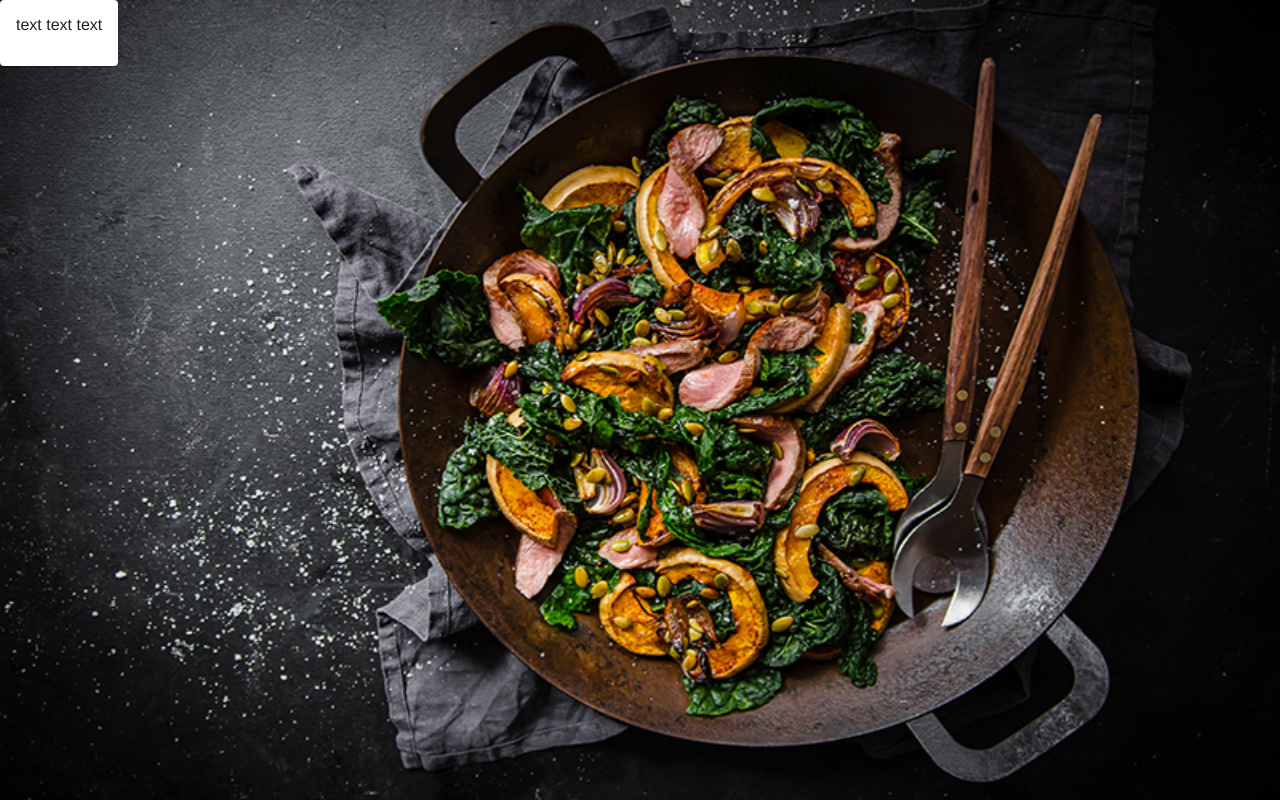
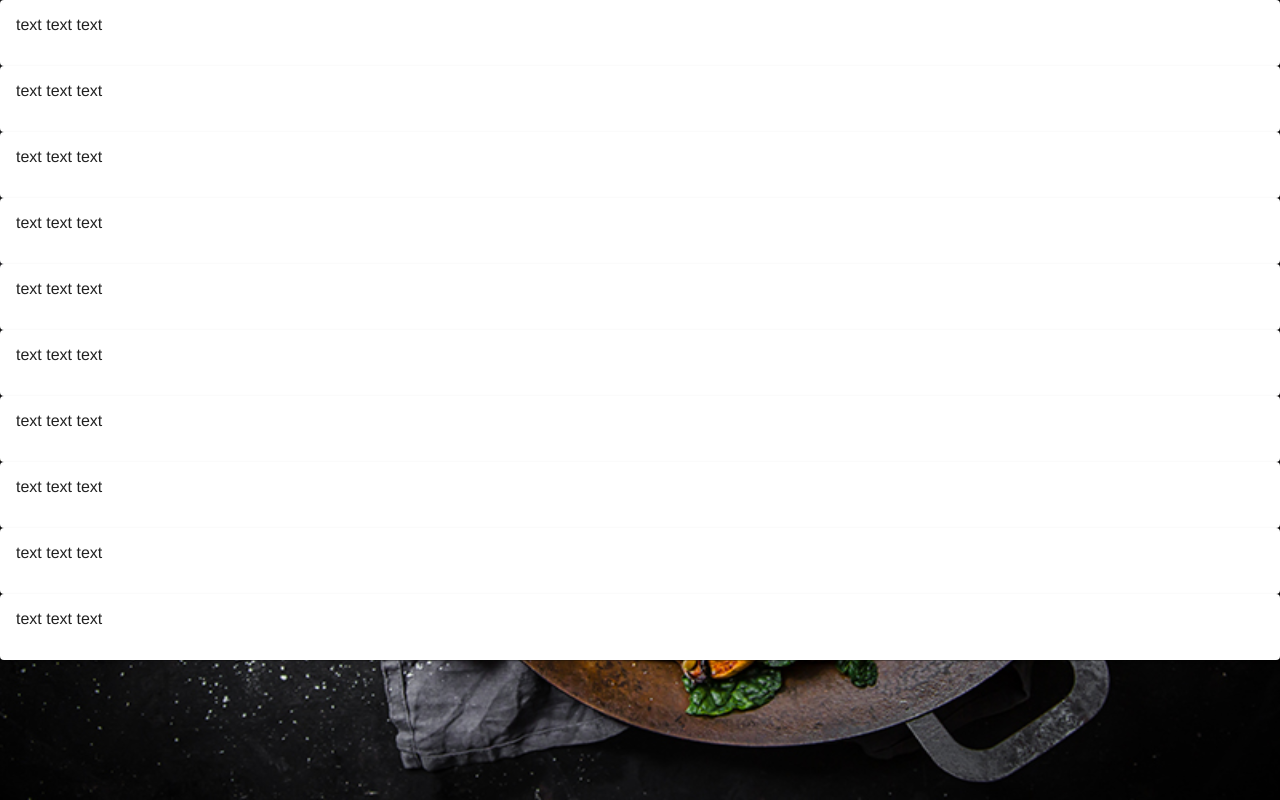
Before and after one commit to Deveneven/TasTier, a React (Create React App) app in the folder frontend/: page / in a window 1280 px wide. Built offline with nearby package versions, Linux system fonts and the light colour scheme.

Commit message:
Dodanie dtos

```diff
--- a/frontend/src/Screen/MainScreen/MainScreen.tsx
+++ b/frontend/src/Screen/MainScreen/MainScreen.tsx
@@ -1,9 +1,44 @@
-import React from 'react';
-import Grid from '@mui/material/Grid';
-import CustomCard from '../../Shared/Card/Card';
+import React, {useEffect, useState} from 'react';
+// import Grid from '@mui/material/Grid';
+import CustomCard from '../../Shared/Components/Card/Card';
+import { RecipeDTO } from '../../Shared/DTOs/RecipeDTO';
 const MainScreen = () => {
-  return <Grid container>
-    <CustomCard/>
-  </Grid>;
+  const [dataAll, setDataAll] = useState<RecipeDTO[]>([]);
+  useEffect(() => {
+    console.log('Main screen');
+    const recipe = {
+      Id: 0,
+      Name: 'Pancakes',
+      Difficulty: 1,
+      Time: '',
+      Image: '',
+      Description:
+        // eslint-disable-next-line max-len
+        'Jajka roztrzepać i wymieszać z mlekiem, następnie połączyć z pozostałymi składnikami na końcu dodać masło. Odstawić na 15 minut',
+      User: {
+        Avatar: '',
+        NickName: 'Kowalski1',
+      },
+      Date: '2022/05/24',
+      Rating: 233,
+    };
+    for (let i = 0; i < 10; i++) {
+      recipe.Id = i;
+      setDataAll((v) => [...v, recipe]);
+    }
+  }, []);
+  return (
+    <div>
+      {dataAll?.map((recipe: any) => {
+        return <CustomCard key={recipe.Id} data={recipe} />;
+      })}
+    </div>
+    // <Grid container spacing={2}>
+    //   {dataAll.map((recipe) => {
+    //     <CustomCard
+    //     />;
+    //   })}
+    // </Grid>
+  );
 };
 export default MainScreen;
--- a/frontend/src/Screen/SignInScreen/SignInScreen.tsx
+++ b/frontend/src/Screen/SignInScreen/SignInScreen.tsx
@@ -4,7 +4,7 @@ import Grid from '@mui/material/Grid';
 import {Avatar, Box, Button, Card, TextField} from '@mui/material';
 import Typography from '@mui/material/Typography';
 import {Facebook, LockOutlined} from '@material-ui/icons';
-import RegisterPopOut from '../../Shared/RegisterPopOut/RegisterPopOut';
+import RegisterPopOut from '../../Shared/Components/RegisterPopOut/RegisterPopOut';
 import {useNavigate} from 'react-router-dom';
 
 const SignInScreen = () => {
--- /dev/null
+++ b/frontend/src/Shared/DTOs/RecipeDTO.tsx
@@ -0,0 +1,13 @@
+import UserDTO from '../DTOs/UserDTO';
+
+export interface RecipeDTO {
+  Name: string,
+  Difficulty: number,
+  Time: string,
+  Image: string,
+  Description: string,
+  User: UserDTO,
+  //Cousine: CousineDTO,
+  Date: Date,
+  Rating: number
+}
```
Also changed, not shown: frontend/src/Shared/Components/Card/Card.tsx (renamed from frontend/src/Shared/Card/Card.tsx, +10 -8 lines), frontend/src/Shared/DTOs/UserDTO.tsx (added, +7 -0 lines), frontend/.eslintrc.js, frontend/src/Shared/Components/Card/CustomCard.scss (renamed from frontend/src/Shared/Card/CustomCard.scss), frontend/src/Shared/Components/RegisterPopOut/RegisterPopOut.tsx (renamed from frontend/src/Shared/RegisterPopOut/RegisterPopOut.tsx).
